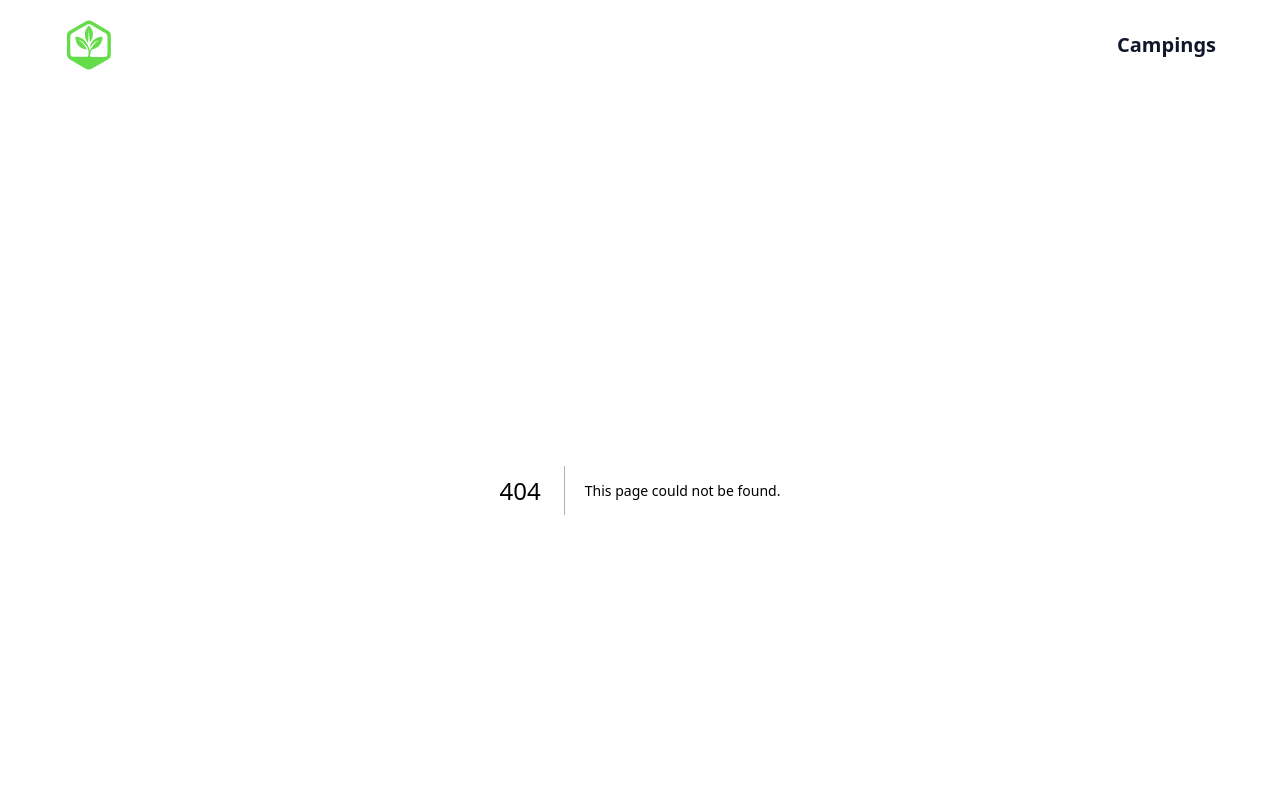
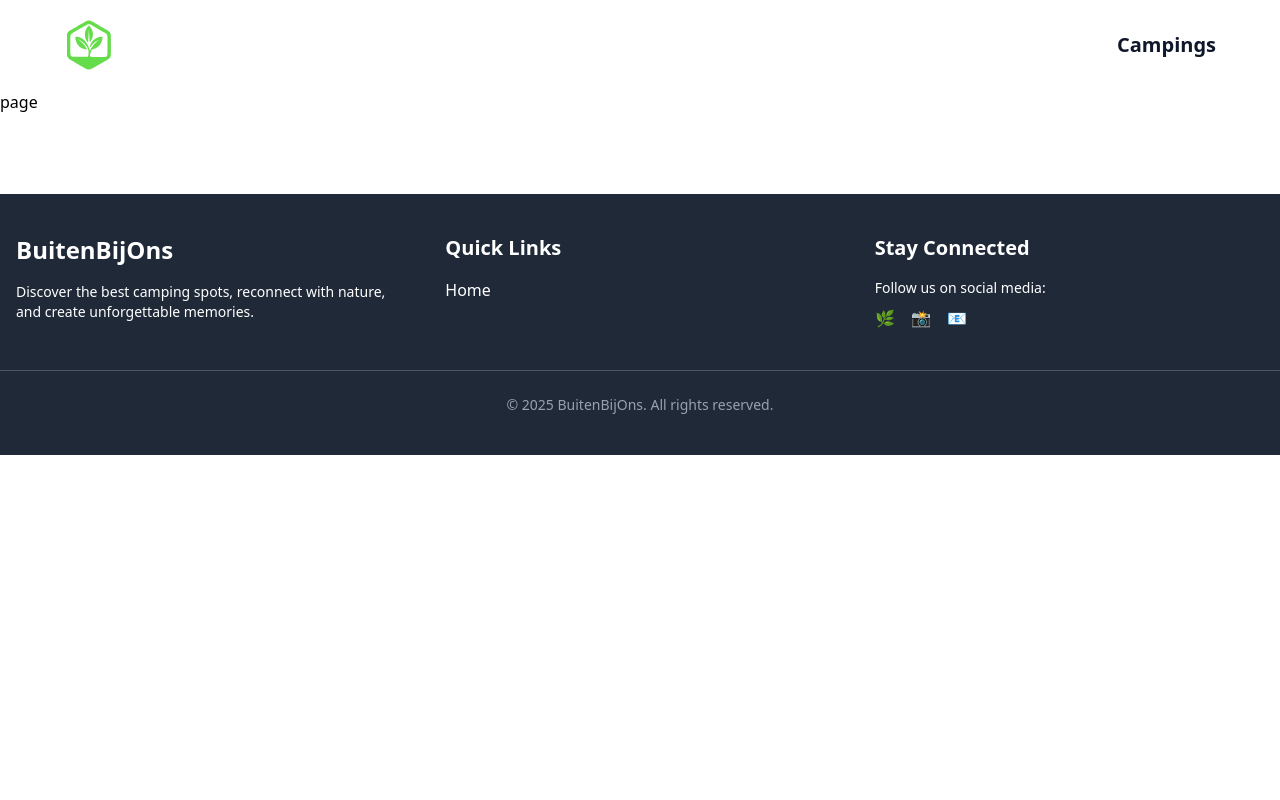
Before and after one commit to kevin-van-damme/cp_fe, a Next.js app: page /campings/1 in a window 1280 px wide. Before the commit this address had no page. Shown: the top 800 px of the page. Built offline with nearby package versions, Linux system fonts and the light colour scheme.

Commit message:
added permissions again so that the frontend dtat of the camping is being displayed

```diff
--- a/next.config.ts
+++ b/next.config.ts
@@ -5,7 +5,7 @@ const nextConfig: NextConfig = {
     remotePatterns: [
       {
         protocol: "https",
-        hostname: "*", // Allow images from all domains
+        hostname: "*",
       },
     ],
   },
--- /dev/null
+++ b/src/app/campings/[id]/page.tsx
@@ -0,0 +1,4 @@
+const page = () => {
+  return <div>page</div>;
+};
+export default page;
--- a/src/app/campings/page.tsx
+++ b/src/app/campings/page.tsx
@@ -6,7 +6,6 @@ const page = async () => {
   const campingsData: Camping[] = await fetch(`${process.env.NEXT_PUBLIC_BASE_URL}api/campings`, {
     next: { revalidate: 60 },
   }).then((res) => res.json());
-
   return (
     <div className="max-w-7xl mx-auto">
       <div>
--- a/src/queries.ts
+++ b/src/queries.ts
@@ -29,7 +29,6 @@ export const getAllCampings = async () => {
   }
 };
 export const getCampingById = async ({ id }: { id: string }) => {
-  // const drupal = new NextDrupal(process.env.NEXT_PUBLIC_DRUPAL_BASE_URL as string);
   const params = new DrupalJsonApiParams()
     .addFields("node--camping", [
       "id",
```
